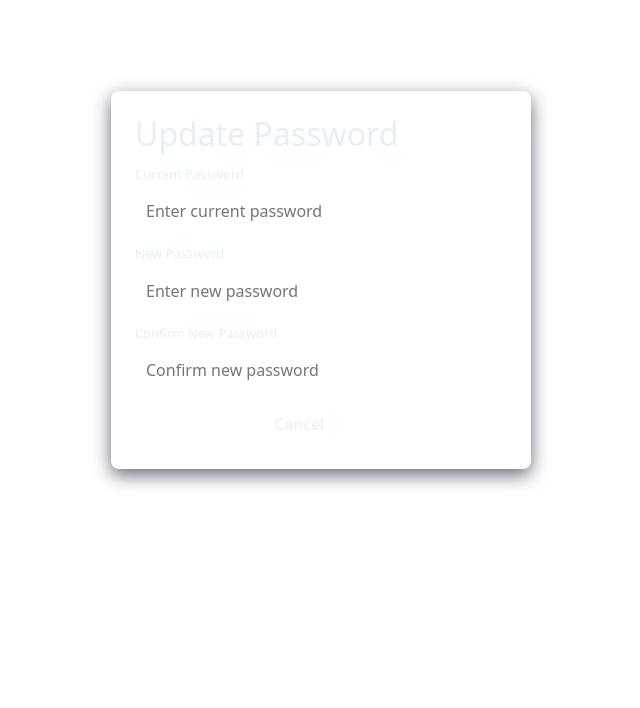
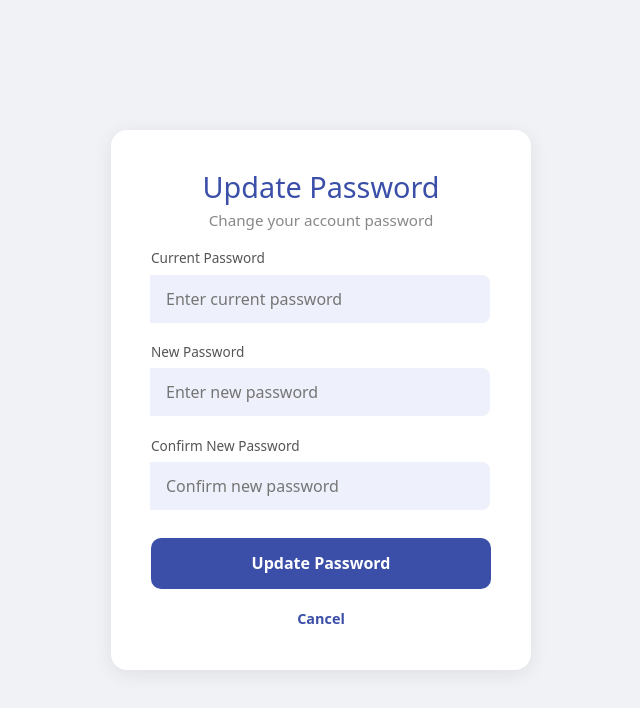
Before and after one commit to hussainbegum/TaskTrack, an Angular app in the folder Task_Frontend/: page /auth/update-password in a window 1280 px wide. Shown: the top 708 px of the page, without its empty margins (319-959 px from the left). Built offline with nearby package versions, Linux system fonts and the light colour scheme.

Commit message:
added the change password functionlity in profile section

```diff
--- a/Task_Frontend/src/app/app.routes.ts
+++ b/Task_Frontend/src/app/app.routes.ts
@@ -34,15 +34,9 @@ export const routes: Routes = [
           .then(m => m.ResetPassword)
       },
       {
-        path: 'change-password',
-        loadComponent: () =>
-          import('./components/change-password')
-          .then(m => m.ChangePassword)
-      },
-      {
         path: 'update-password',
         loadComponent: () =>
-          import('./components/update-password')
+          import('./components/updatepassword/update-password')
           .then(m => m.UpdatePassword)
       }
 
--- a/Task_Frontend/src/app/components/change-password.html
+++ /dev/null
@@ -1,21 +0,0 @@
-<div class="auth-container">
-  <div class="auth-card">
-    <h2>Change Password</h2>
-    <div class="form-group">
-      <label>Current Password</label>
-      <input type="password" [(ngModel)]="currentPassword" placeholder="Enter current password">
-    </div>
-    <div class="form-group">
-      <label>New Password</label>
-      <input type="password" [(ngModel)]="newPassword" placeholder="Enter new password">
-    </div>
-    <div class="form-group">
-      <label>Confirm New Password</label>
-      <input type="password" [(ngModel)]="confirmPassword" placeholder="Confirm new password">
-    </div>
-    <div class="form-actions">
-      <button class="btn-secondary" (click)="router.navigate(['/user/dashboard'])">Cancel</button>
-      <button class="btn-primary" (click)="changePassword()" [disabled]="loading">Change Password</button>
-    </div>
-  </div>
-</div>
--- a/Task_Frontend/src/app/components/update-password.css
+++ /dev/null
@@ -1,69 +0,0 @@
-:root{
-  --bg: #0f1724;
-  --card: #0b1220;
-  --accent: #3b82f6;
-  --muted: #9aa4b2;
-}
-
-.auth-container{
-  display:flex;
-  align-items:center;
-  justify-content:center;
-  min-height:70vh;
-}
-
-.auth-card{
-  background:var(--card);
-  padding:24px;
-  border-radius:8px;
-  width:420px;
-  color:#e6eef6;
-  box-shadow:0 6px 18px rgba(2,6,23,0.6);
-}
-
-.auth-card h2{
-  margin:0 0 12px 0;
-}
-
-.form-group{
-  margin-bottom:12px;
-}
-
-.form-group label{
-  display:block;
-  font-size:13px;
-  color:var(--muted);
-  margin-bottom:6px;
-}
-
-.form-group input{
-  width:100%;
-  padding:8px 10px;
-  border-radius:6px;
-  border:1px solid rgba(255,255,255,0.06);
-  background:transparent;
-  color:inherit;
-}
-
-.form-actions{
-  display:flex;
-  justify-content:flex-end;
-  gap:8px;
-  margin-top:8px;
-}
-
-.btn-primary{
-  background:var(--accent);
-  border:none;
-  padding:8px 14px;
-  color:#fff;
-  border-radius:6px;
-}
-
-.btn-secondary{
-  background:transparent;
-  border:1px solid rgba(255,255,255,0.06);
-  padding:8px 14px;
-  color:var(--muted);
-  border-radius:6px;
-}
--- a/Task_Frontend/src/app/components/update-password.ts
+++ /dev/null
@@ -1,69 +0,0 @@
-import { Component } from '@angular/core';
-import { CommonModule } from '@angular/common';
-import { FormsModule } from '@angular/forms';
-import { Router } from '@angular/router';
-import { ToastrService } from 'ngx-toastr';
-import { AuthService } from '../services/auth';
-
-@Component({
-  selector: 'app-update-password',
-  standalone: true,
-  imports: [CommonModule, FormsModule],
-  templateUrl: './update-password.html',
-  styleUrls: ['./update-password.css']
-})
-export class UpdatePassword {
-  currentPassword = '';
-  newPassword = '';
-  confirmPassword = '';
-  loading = false;
-  email = '';
-
-  constructor(private authService: AuthService, public router: Router, private toastr: ToastrService) {
-    const user = this.authService.getCurrentUser();
-    this.email = user?.email || '';
-  }
-
-  updatePassword() {
-    if (!this.currentPassword) {
-      this.toastr.warning('Please enter current password', 'Missing field');
-      return;
-    }
-    if (!this.newPassword) {
-      this.toastr.warning('Please enter new password', 'Missing field');
-      return;
-    }
-    if (this.newPassword !== this.confirmPassword) {
-      this.toastr.error('Passwords do not match', 'Validation Error');
-      return;
-    }
-    if (this.newPassword.length < 6) {
-      this.toastr.warning('Password must be at least 6 characters', 'Weak Password');
-      return;
-    }
-
-    this.loading = true;
-
-    // Verify current password
-    this.authService.verifyCredentials({ email: this.email, password: this.currentPassword }).subscribe({
-      next: () => {
-        // Now update password
-        this.authService.updatePassword(this.email, this.newPassword).subscribe({
-          next: () => {
-            this.loading = false;
-            this.toastr.success('Password updated successfully', 'Success');
-            this.router.navigate(['/auth/login']);
-          },
-          error: (err) => {
-            this.loading = false;
-            this.toastr.error(err.error?.error || err.message || 'Failed to update password', 'Error');
-          }
-        });
-      },
-      error: (err) => {
-        this.loading = false;
-        this.toastr.error('Current password is incorrect', 'Authentication Failed');
-      }
-    });
-  }
-}
--- /dev/null
+++ b/Task_Frontend/src/app/components/updatepassword/update-password.css
@@ -0,0 +1,108 @@
+.auth-wrapper {
+  min-height: 100vh;
+  display: flex;
+  align-items: center;
+  justify-content: center;
+  background: #f0f2f5;
+}
+
+.auth-card {
+  background: white;
+  padding: 2.5rem;
+  border-radius: 16px;
+  box-shadow: 0 4px 20px rgba(0,0,0,0.08);
+  width: 100%;
+  max-width: 420px;
+}
+
+h2 {
+  color: #3b4fa8;
+  font-size: 1.8rem;
+  text-align: center;
+  margin-bottom: 0.25rem;
+}
+
+.subtitle {
+  text-align: center;
+  color: #888;
+  margin-bottom: 1rem;
+  font-size: 0.95rem;
+}
+
+.input-group {
+  margin-bottom: 1.2rem;
+}
+
+.input-group label {
+  display: block;
+  font-size: 0.85rem;
+  color: #555;
+  margin-bottom: 0.4rem;
+}
+
+.input-group input {
+  width: 100%;
+  padding: 0.75rem 1rem;
+  border: none;
+  border-radius: 8px;
+  background: #eef1fb;
+  font-size: 1rem;
+  box-sizing: border-box;
+  outline: none;
+}
+
+.input-group input:focus {
+  background: #fff;
+  box-shadow: 0 0 0 2px #3b4fa8;
+}
+
+.btn-primary {
+  width: 100%;
+  padding: 0.85rem;
+  background: #3b4fa8;
+  color: white;
+  border: none;
+  border-radius: 10px;
+  font-size: 1rem;
+  font-weight: 600;
+  cursor: pointer;
+  margin-top: 0.5rem;
+  transition: background 0.2s;
+}
+
+.btn-primary:hover {
+  background: #2e3f8f;
+}
+
+.btn-primary:disabled {
+  background: #a0a8c0;
+  cursor: not-allowed;
+}
+
+.back-link {
+  text-align: center;
+  margin-top: 1rem;
+  font-size: 0.9rem;
+  color: #555;
+}
+
+.back-link a {
+  color: #3b4fa8;
+  font-weight: 600;
+  text-decoration: none;
+}
+
+.back-link a:hover {
+  text-decoration: underline;
+}
+
+@media (max-width: 480px) {
+  .auth-card {
+    padding: 1.5rem;
+    margin: 1rem;
+  }
+
+  h2 {
+    font-size: 1.5rem;
+  }
+}
--- a/Task_Frontend/src/app/components/update-password.html
+++ b/Task_Frontend/src/app/components/updatepassword/update-password.html
@@ -1,21 +1,29 @@
-<div class="auth-container">
+<div class="auth-wrapper">
   <div class="auth-card">
     <h2>Update Password</h2>
-    <div class="form-group">
+    <p class="subtitle">Change your account password</p>
+
+    <div class="input-group">
       <label>Current Password</label>
       <input type="password" [(ngModel)]="currentPassword" placeholder="Enter current password">
     </div>
-    <div class="form-group">
+
+    <div class="input-group">
       <label>New Password</label>
       <input type="password" [(ngModel)]="newPassword" placeholder="Enter new password">
     </div>
-    <div class="form-group">
+
+    <div class="input-group">
       <label>Confirm New Password</label>
       <input type="password" [(ngModel)]="confirmPassword" placeholder="Confirm new password">
     </div>
-    <div class="form-actions">
-      <button class="btn-secondary" (click)="router.navigate([authService.getUserRole() === 'ADMIN' ? '/admin/dashboard' : '/user/dashboard'])">Cancel</button>
+
+    <div class="input-group">
       <button class="btn-primary" (click)="updatePassword()" [disabled]="loading">Update Password</button>
+    </div>
+
+    <div class="back-link">
+      <a (click)="router.navigate([authService.getUserRole() === 'ADMIN' ? '/admin/dashboard' : '/user/dashboard'])">Cancel</a>
     </div>
   </div>
 </div>
--- a/Task_Frontend/src/app/interceptors/jwt-interceptor.ts
+++ b/Task_Frontend/src/app/interceptors/jwt-interceptor.ts
@@ -7,7 +7,9 @@ export const jwtInterceptor: HttpInterceptorFn = (req, next) => {
 
   const isAuthApi = req.url.includes('/auth/forgot-password') ||
                   req.url.includes('/auth/reset-password') ||
-                  req.url.includes('/auth/login');
+                  req.url.includes('/auth/login') ||
+                  req.url.includes('/auth/change-password') ||
+                  req.url.includes('/auth/update-password');
 
 if (req.method === 'OPTIONS' || isAuthApi) {
   console.log("Skipping token for:", req.url);
--- a/Task_Frontend/src/app/services/auth.ts
+++ b/Task_Frontend/src/app/services/auth.ts
@@ -282,10 +282,19 @@ changePassword(email: string, newPassword: string): Observable<any> {
 }
 
 updatePassword(email: string, newPassword: string): Observable<any> {
-  return this.http.post(`${this.apiUrl}/update-password`, { email, newPassword })
-    .pipe(
-      catchError(this.handleError)
-    );
+  return this.http.post(
+    `${this.apiUrl}/update-password`,
+    { email, newPassword }
+  ).pipe(
+    tap(() => {
+      this.toastr.success('Password updated successfully', 'Success');
+      this.logout();
+    }),
+    catchError((err) => {
+      this.toastr.error(err.error?.error || err.message || 'Failed to update password', 'Error');
+      return this.handleError(err);
+    })
+  );
 }
 
 verifyCredentials(credentials: any): Observable<any> {
```
Also changed, not shown: Task_Frontend/src/app/components/updatepassword/update-password.ts (renamed from Task_Frontend/src/app/components/change-password.ts, +22 -11 lines), 1 other file (tests, documents, lock files or other folders).
